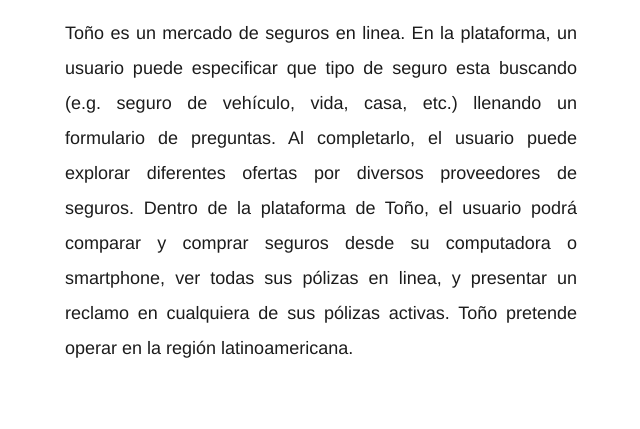
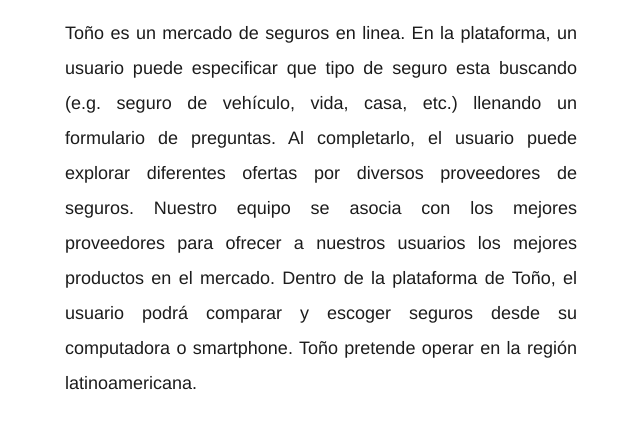
Before and after one commit to gerbonilla/to-o, a Rails app: page /about in a window 1280 px wide. Shown: the part 134-563 px from the top of the page, without its empty margins (319-959 px from the left). Run offline with Rails 7, Linux system fonts and the light colour scheme; style sheets or scripts are compiled from the project's sources; some libraries are stand-ins or nearby versions.

Commit message:
changed about text

```diff
--- a/app/views/pages/about.html.erb
+++ b/app/views/pages/about.html.erb
@@ -1,4 +1,4 @@
 <div class="about-page-wrapper">
   <h1>Quienes Somos</h1>
-  <p>Toño es un mercado de seguros en linea. En la plataforma, un usuario puede especificar que tipo de seguro esta buscando (e.g. seguro de vehículo, vida, casa, etc.) llenando un formulario de preguntas. Al completarlo, el usuario puede explorar diferentes ofertas por diversos proveedores de seguros. Dentro de la plataforma de Toño, el usuario podrá comparar y comprar seguros desde su computadora o smartphone, ver todas sus pólizas en linea, y presentar un reclamo en cualquiera de sus pólizas activas. Toño pretende operar en la región latinoamericana.</p>
+  <p>Toño es un mercado de seguros en linea. En la plataforma, un usuario puede especificar que tipo de seguro esta buscando (e.g. seguro de vehículo, vida, casa, etc.) llenando un formulario de preguntas. Al completarlo, el usuario puede explorar diferentes ofertas por diversos proveedores de seguros. Nuestro equipo se asocia con los mejores proveedores para ofrecer a nuestros usuarios los mejores productos en el mercado. Dentro de la plataforma de Toño, el usuario podrá comparar y escoger seguros desde su computadora o smartphone. Toño pretende operar en la región latinoamericana.</p>
 </div>
```
